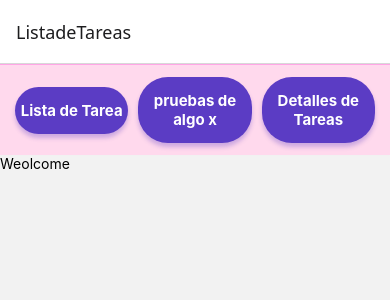
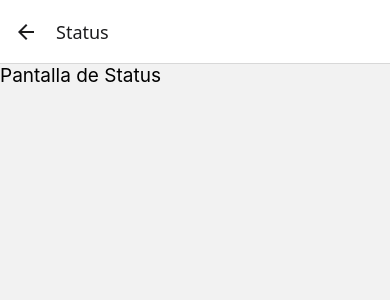
Before and after one commit to LauraCristinaPerez/practica2reactnative, a React Native app: screen /Status in a window 390 px wide. Shown: the top 300 px of the page. Built offline with nearby package versions, Linux system fonts and the light colour scheme.

Commit message:
"Status" actualización de nombre

```diff
--- a/src/components/shared/tabbar.tsx
+++ b/src/components/shared/tabbar.tsx
@@ -30,9 +30,9 @@ export const TabBar = () => {
             { }
             <TouchableOpacity
                 style={styles.tabButton}
-                onPress={() => navigation.navigate('Configuración')}
+                onPress={() => navigation.navigate('Status')}
             >
-                <Text style={styles.tabText}>pruebas de algo x</Text>
+                <Text style={styles.tabText}>Status de Tarea</Text>
             </TouchableOpacity>
 
             { }
--- a/src/infrastructure/type/route.ts
+++ b/src/infrastructure/type/route.ts
@@ -1,7 +1,7 @@
 // src/navigation/types.ts
 export type RootStackParamList = {
     ListadeTareas: undefined;
-    Configuración: undefined;
+    Status: undefined;
     DetalleTarea: { task: Task };
 };
 
--- a/src/navigation/AppNavigator.tsx
+++ b/src/navigation/AppNavigator.tsx
@@ -13,7 +13,7 @@ const appNavigation = () => {
     <NavigationContainer>
       <Stack.Navigator initialRouteName="ListadeTareas" id={undefined}>
         <Stack.Screen name="ListadeTareas" component={HomeScreen} />
-        <Stack.Screen name="Configuración" component={SettingsScreen} />
+        <Stack.Screen name="Status" component={SettingsScreen} />
         <Stack.Screen name="DetalleTarea" component={TaskDetailScreen} />
       </Stack.Navigator>
     </NavigationContainer>
--- a/src/screens/Setting/SettingsScreen.tsx
+++ b/src/screens/Setting/SettingsScreen.tsx
@@ -7,7 +7,7 @@ export default function SettingsScreen() {
 
   return (
     <View>
-      <Text style={style.textprueba}>Pantalla de Configuración</Text>
+      <Text style={style.textprueba}>Pantalla de Status</Text>
     </View>
   );
 }
```
